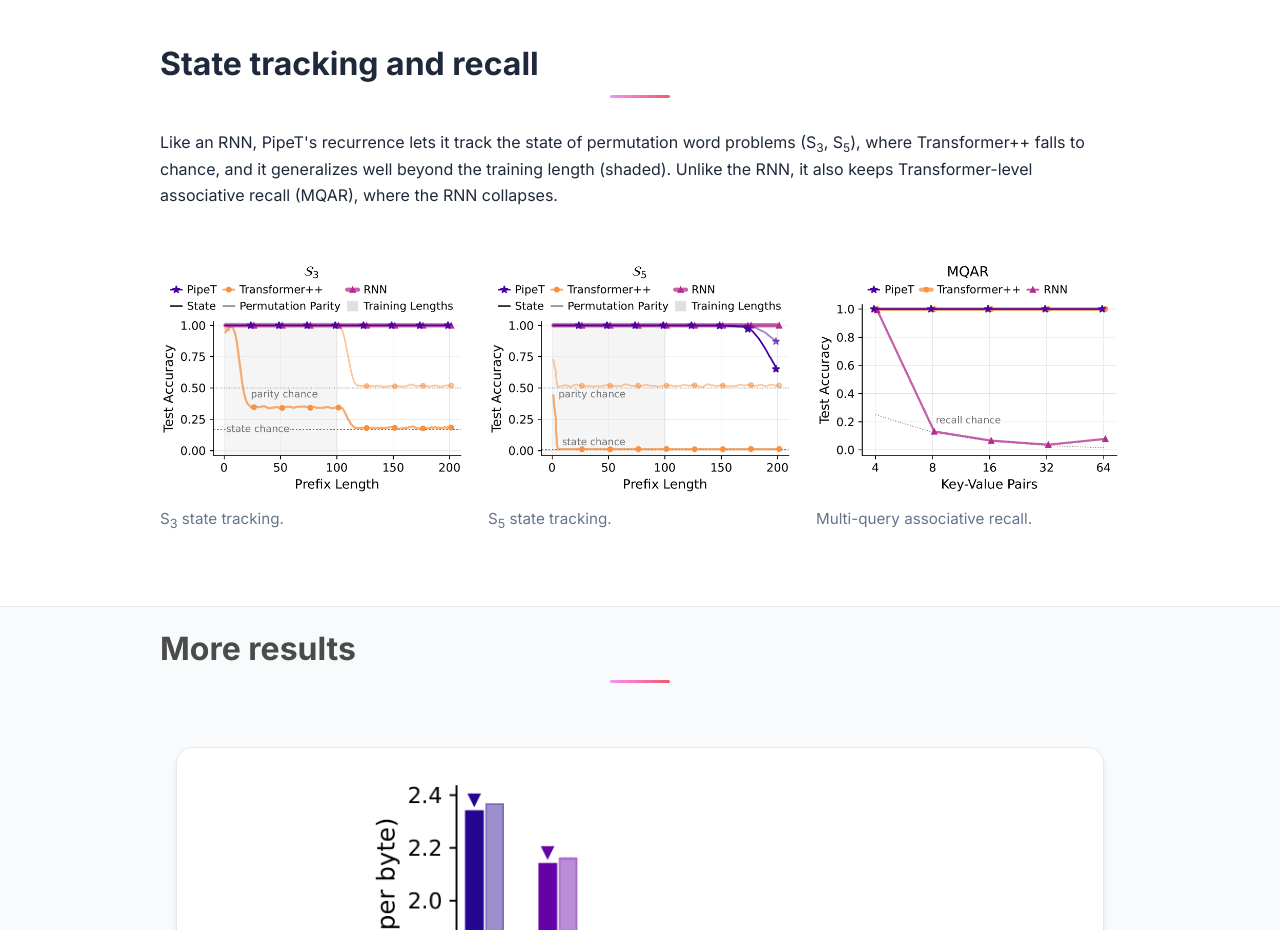
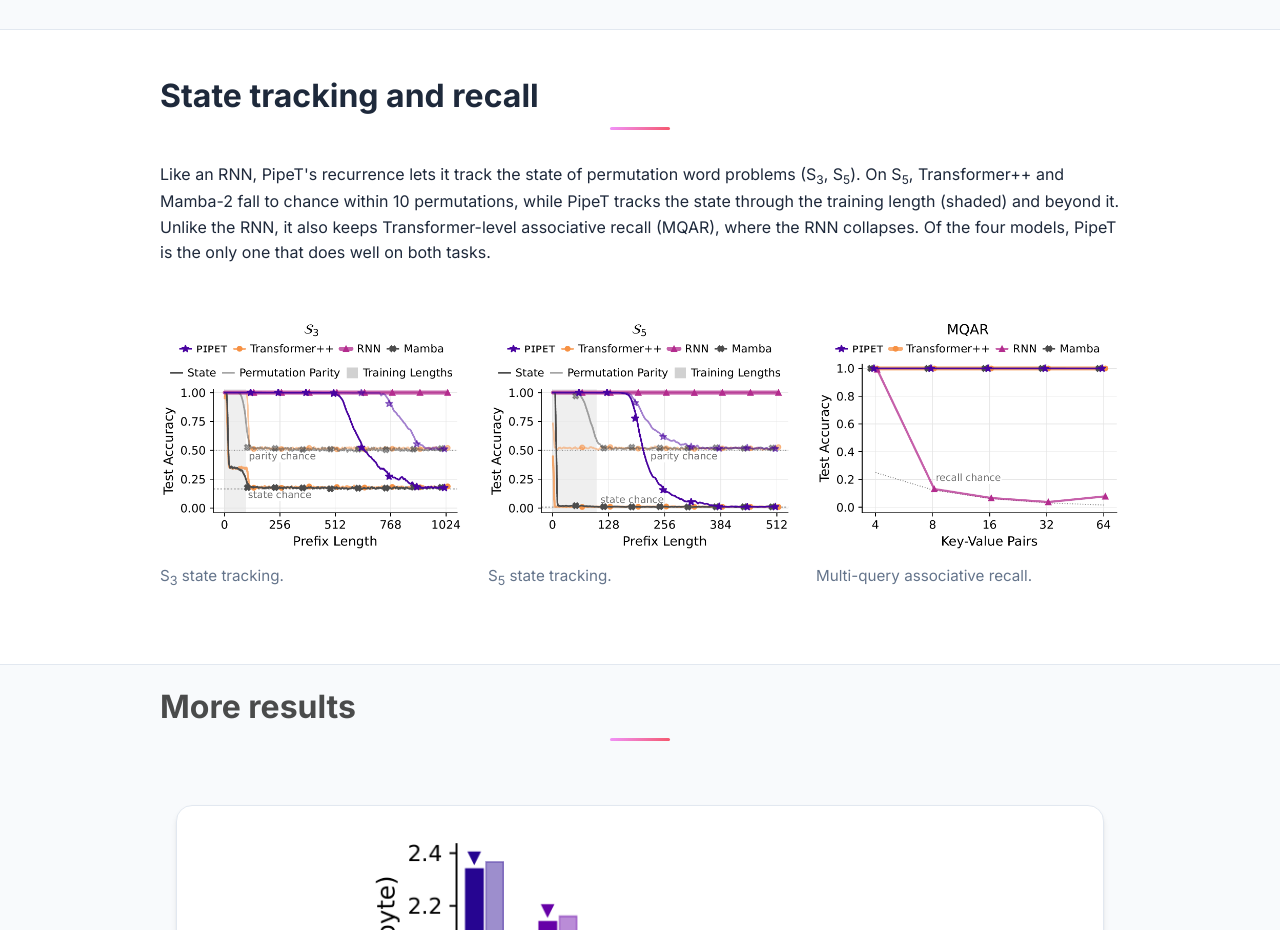
Before and after one commit to Sriram-Sai-Ganesh/pipet-website, a plain HTML site: page index.html in a window 1280 px wide. Shown: the part 4280-5210 px from the top of the page. Drawn offline with nearby package versions, Linux system fonts and the light colour scheme; some icons are missing; a web font is replaced by a local one.

Commit message:
update the page to match the latest paper draft
The abstract now says PipeT is formally more expressive than both
recurrent and transformer-based models, as the paper does.

The state-tracking and recall figures are replaced by the paper's new
versions, which add Mamba-2 and test much longer sequences (S3 up to
1024 permutations, S5 up to 512). The paragraph above them now says what
the paper reports: on S5, Transformer++ and Mamba-2 fall to chance within
10 permutations while PipeT tracks the state through the training length
and beyond, and PipeT is the only one of the four models that does well
on both state tracking and recall.

```diff
--- a/index.html
+++ b/index.html
@@ -227,7 +227,8 @@
                   depend autoregressively on token <i>i</i> and all previous
                   tokens. This architecture decodes faster than a standard
                   Transformer, reduces KV cache size, and is formally more
-                  expressive. Although pretraining and prompt prefilling are
+                  expressive than both recurrent and transformer-based models.
+                  Although pretraining and prompt prefilling are
                   slower than in a standard Transformer, this tradeoff may be
                   worth it when generation is a bottleneck, as when generating
                   code or long reasoning traces during RL training or after
@@ -429,18 +430,20 @@
           <div class="content">
             <p>
               Like an RNN, PipeT's recurrence lets it track the state of
-              permutation word problems (S<sub>3</sub>, S<sub>5</sub>), where
-              Transformer++ falls to chance, and it generalizes well beyond the
-              training length (shaded). Unlike the RNN, it also keeps
+              permutation word problems (S<sub>3</sub>, S<sub>5</sub>). On
+              S<sub>5</sub>, Transformer++ and Mamba-2 fall to chance within 10
+              permutations, while PipeT tracks the state through the training
+              length (shaded) and beyond it. Unlike the RNN, it also keeps
               Transformer-level associative recall (MQAR), where the RNN
-              collapses.
+              collapses. Of the four models, PipeT is the only one that does
+              well on both tasks.
             </p>
           </div>
           <div class="columns">
             <div class="column">
               <figure class="figure">
                 <img
-                  src="static/images/parity_vs_state_max_s3.png"
+                  src="static/images/parity_vs_state_max_s3_extended_v3.png"
                   alt="S3 state tracking accuracy"
                   loading="lazy"
                 />
@@ -450,7 +453,7 @@
             <div class="column">
               <figure class="figure">
                 <img
-                  src="static/images/parity_vs_state_max_s5.png"
+                  src="static/images/parity_vs_state_max_s5_extended_v3.png"
                   alt="S5 state tracking accuracy"
                   loading="lazy"
                 />
@@ -460,7 +463,7 @@
             <div class="column">
               <figure class="figure">
                 <img
-                  src="static/images/mqar_L256_V128_max.png"
+                  src="static/images/recall_capacity_L256_V128_max_v3.png"
                   alt="Multi-query associative recall accuracy"
                   loading="lazy"
                 />
```
Also changed, not shown: static/images/mqar_L256_V128_max.png (deleted), static/images/parity_vs_state_max_s3.png (deleted), static/images/parity_vs_state_max_s3_extended_v3.png (added), static/images/parity_vs_state_max_s5.png (deleted), static/images/parity_vs_state_max_s5_extended_v3.png (added), static/images/recall_capacity_L256_V128_max_v3.png (added).
